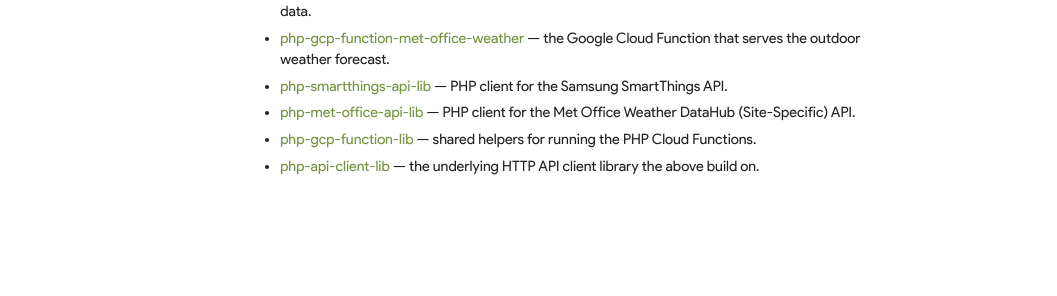
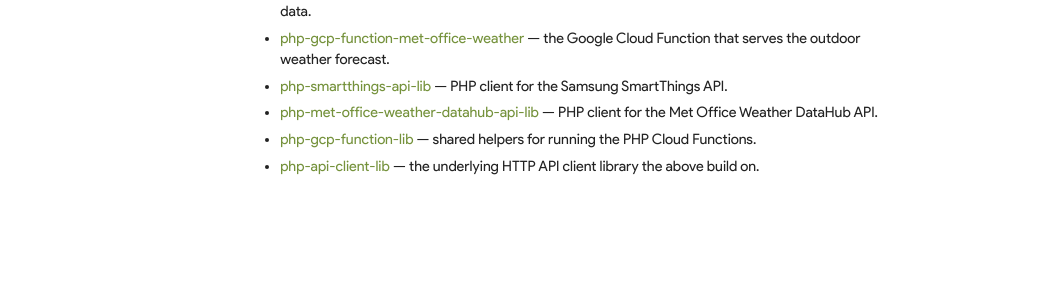
Before and after one commit to christianjbrown/christianbrown.uk, a Jekyll site: the page built from smart-home.html, in a window 1280 px wide. Shown: the part 1285-1581 px from the top of the page, without its empty margins (53-1110 px from the left). Built offline with Jekyll 4.4.1, drawn with Linux system fonts in a browser that asks for light colours.

Commit message:
smart-home: update the Met Office library reference in "How it works" (#19)
The client library was renamed to php-met-office-weather-datahub-api-lib and
now covers more than Site-Specific, so update the repo link/name and drop the
"(Site-Specific)" qualifier.

```diff
--- a/smart-home.html
+++ b/smart-home.html
@@ -45,7 +45,7 @@
                         <li><a href="https://github.com/christianjbrown/php-gcp-function-smartthings-climate" target="_blank">php-gcp-function-smartthings-climate</a> — the Google Cloud Function that serves the indoor climate data.</li>
                         <li><a href="https://github.com/christianjbrown/php-gcp-function-met-office-weather" target="_blank">php-gcp-function-met-office-weather</a> — the Google Cloud Function that serves the outdoor weather forecast.</li>
                         <li><a href="https://github.com/christianjbrown/php-smartthings-api-lib" target="_blank">php-smartthings-api-lib</a> — PHP client for the Samsung SmartThings API.</li>
-                        <li><a href="https://github.com/christianjbrown/php-met-office-api-lib" target="_blank">php-met-office-api-lib</a> — PHP client for the Met Office Weather DataHub (Site-Specific) API.</li>
+                        <li><a href="https://github.com/christianjbrown/php-met-office-weather-datahub-api-lib" target="_blank">php-met-office-weather-datahub-api-lib</a> — PHP client for the Met Office Weather DataHub API.</li>
                         <li><a href="https://github.com/christianjbrown/php-gcp-function-lib" target="_blank">php-gcp-function-lib</a> — shared helpers for running the PHP Cloud Functions.</li>
                         <li><a href="https://github.com/christianjbrown/php-api-client-lib" target="_blank">php-api-client-lib</a> — the underlying HTTP API client library the above build on.</li>
                     </ul>
```
